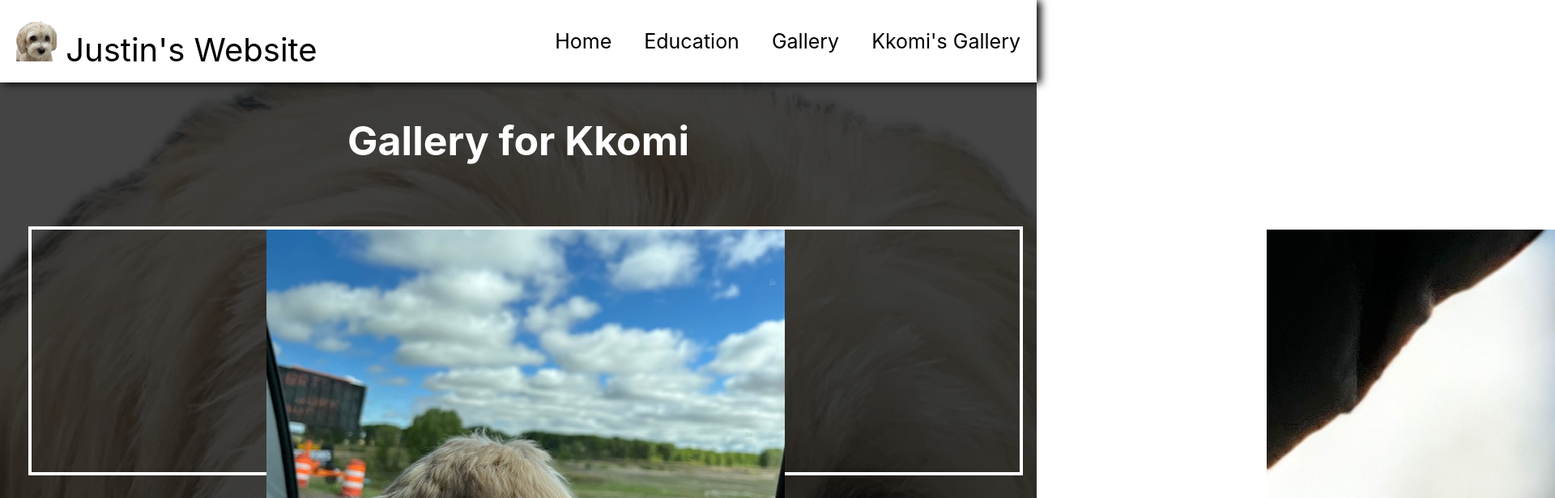
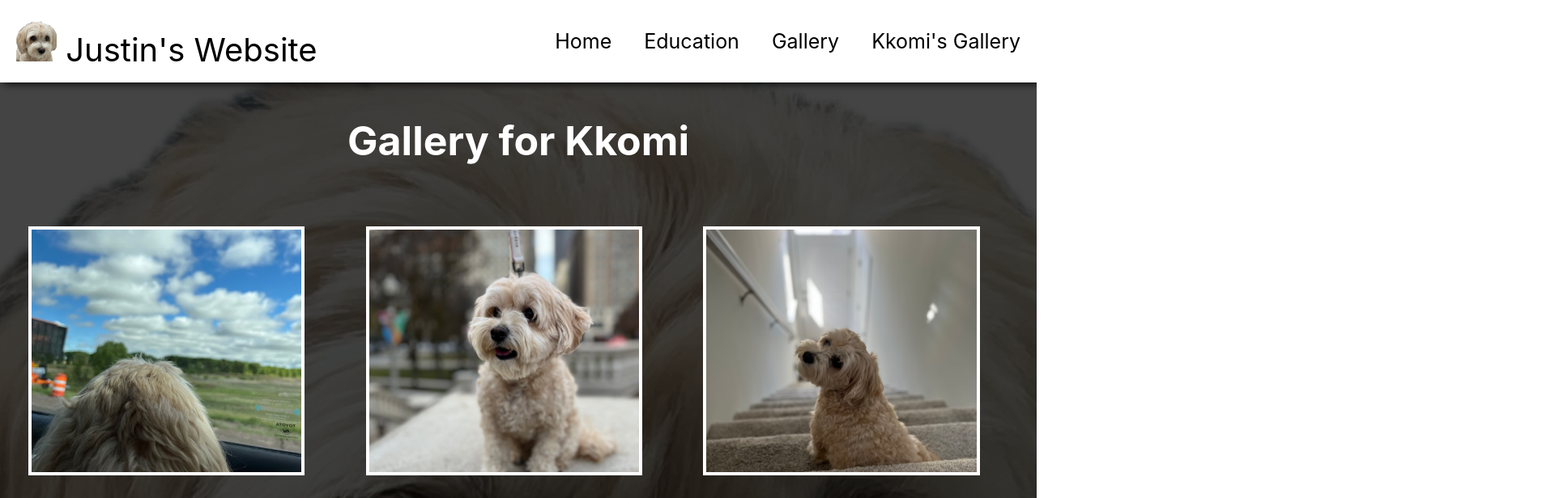
Before and after one commit to jlyun9000/METCS601-finalterm, a React (Create React App) app: page /finalterm-jlyun/kkomi in a window 1280 px wide. Shown: the top 616 px of the page at 81% size, 1920 px wide, since content can reach past the window. Built offline with nearby package versions, Linux system fonts and the light colour scheme.

Commit message:
gallery error fix

```diff
--- a/src/pages/KkomiGallery.js
+++ b/src/pages/KkomiGallery.js
@@ -46,7 +46,7 @@ function KkomiGallery() {
             <div className="column-three-grid">
                 {dog_data.map(curr_item => (
                     <div className="img-card">
-                        <img src={dog_list[`${curr_item.id-1}`]} alt="travel" className="dogimage" onClick={() => itemClick(curr_item)}/>
+                        <img src={dog_list[`${curr_item.id-1}`]} alt="travel" className="dog-img" onClick={() => itemClick(curr_item)}/>
                     </div>
                 ))}
             </div>
@@ -57,7 +57,7 @@ function KkomiGallery() {
                             close
                         </span>
                     </div>
-                    <img src={dog_list[showingItem.id-1]} alt="dogimage-big" className="full-img"/>
+                    <img src={dog_list[showingItem.id-1]} alt="dog" className="full-img"/>
 
                 </div>
             )}
--- a/src/styles/KkomiGallery.css
+++ b/src/styles/KkomiGallery.css
@@ -30,7 +30,6 @@
 }
 
 .dog-img{
-
     width: 100%;
     height: 100%;
     margin-top: auto;
```
